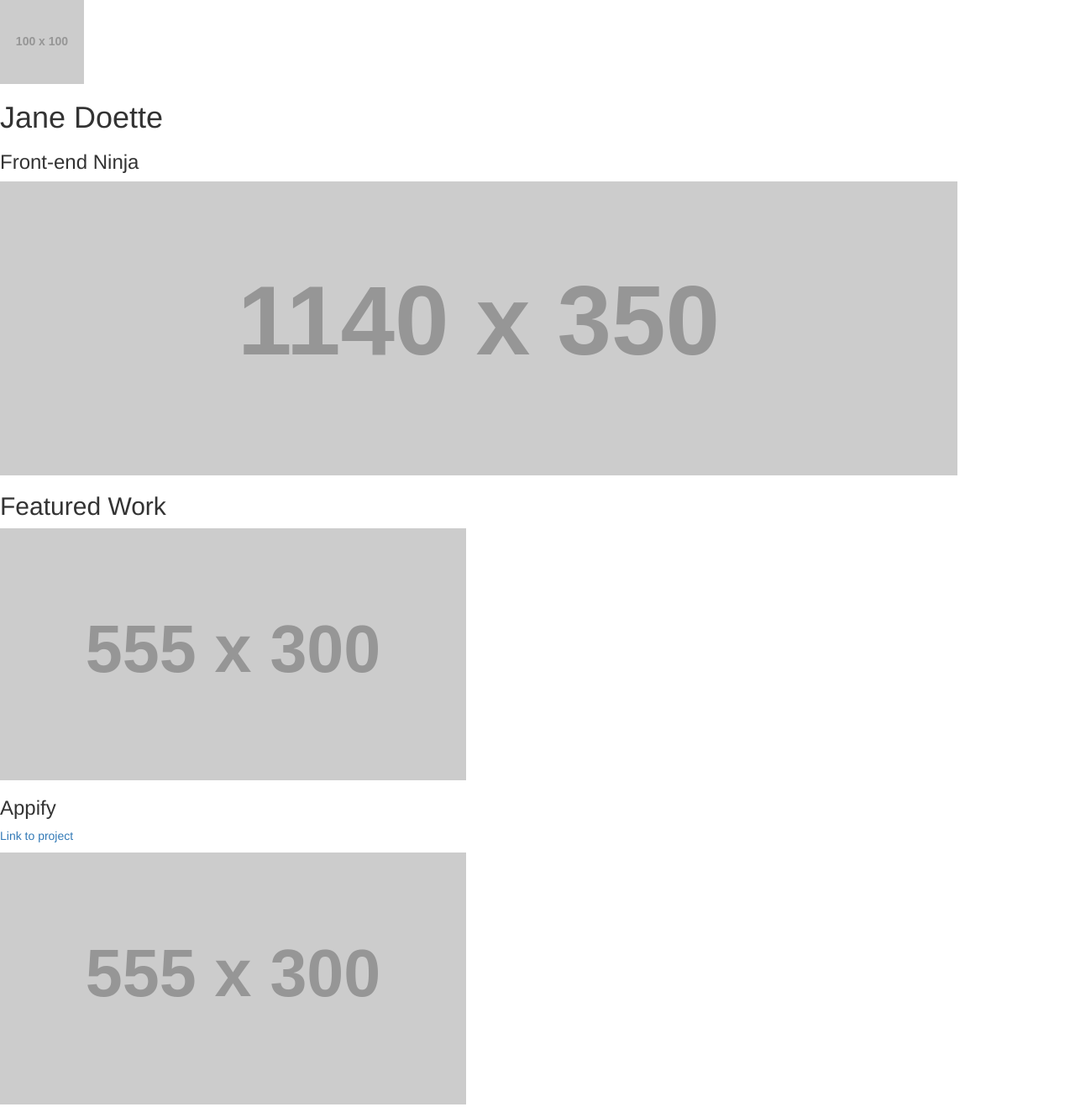
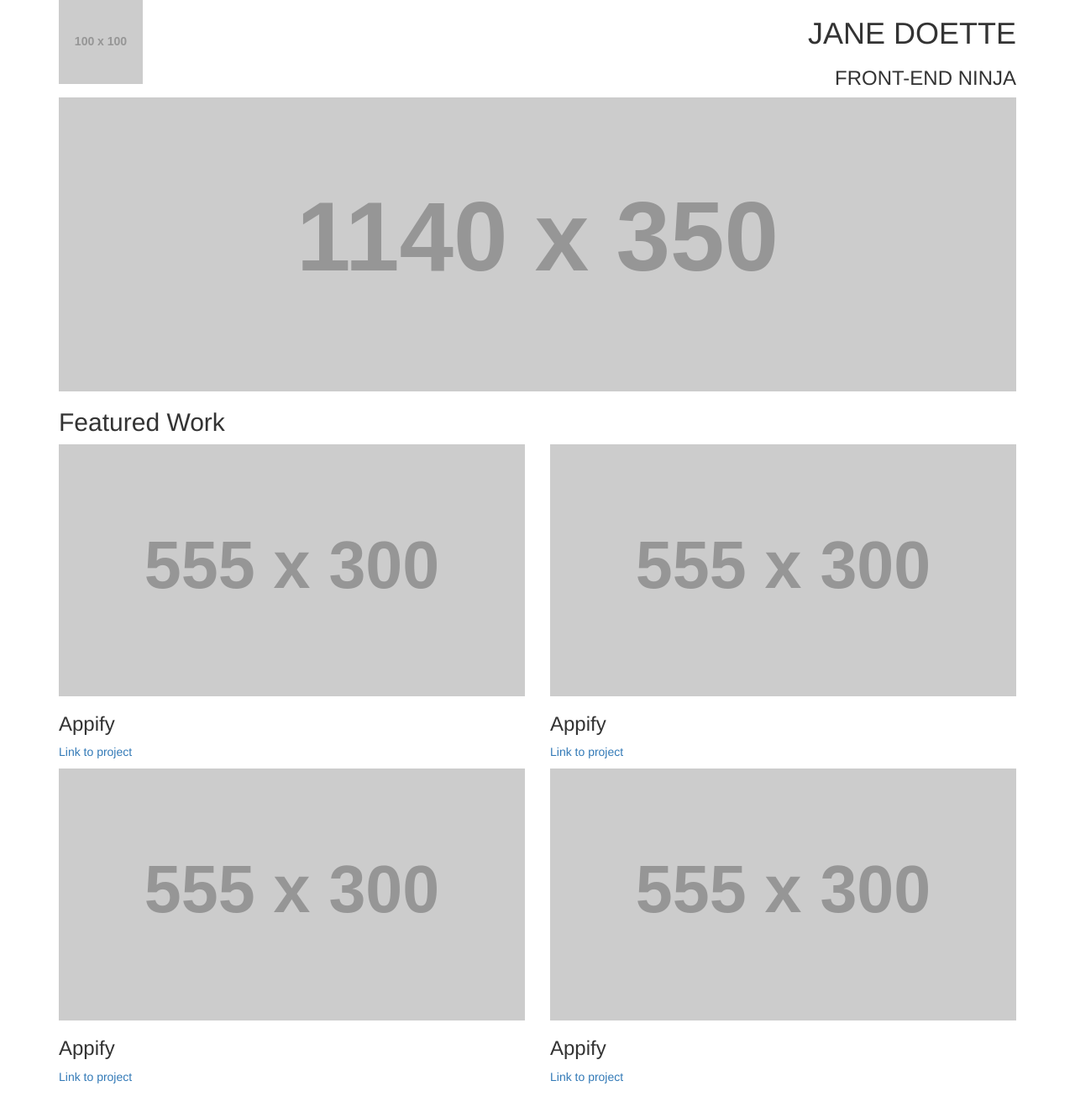
Before and after one commit to christian-acuna/fend-design-mockup-portfolio, a plain HTML site: page index.html in a window 1280 px wide. Shown: the top 1318 px of the page at 84% size. Drawn offline with nearby package versions, Linux system fonts and the light colour scheme; placeholder pictures from the web are drawn by us.

Commit message:
add grid and placeholder images with bootstrap

```diff
--- a/index.html
+++ b/index.html
@@ -9,6 +9,7 @@
     <!-- Bootstrap -->
     <link rel="stylesheet" href="css/bootstrap.min.css">
     <link rel="stylesheet" href="https://maxcdn.bootstrapcdn.com/font-awesome/4.4.0/css/font-awesome.min.css">
+    <link rel="stylesheet" href="css/style.css">
 
     <!-- HTML5 Shim and Respond.js IE8 support of HTML5 elements and media queries -->
     <!-- WARNING: Respond.js doesn't work if you view the page via file:// -->
@@ -18,41 +19,45 @@
     <![endif]-->
   </head>
   <body>
-    <div>
-      <div><img src="http://placehold.it/100x100"></div>
-      <div>
+    <div class="container">
+      <div class="row">
+        <div class="col-md-6"><img class="img-responsive" src="http://placehold.it/100x100"></div>
+        <div class="col-md-6 text-right text-uppercase">
           <h1>Jane Doette</h1>
           <h3>Front-end Ninja</h3>
         </div>
       </div>
-    <div>
-      <img src="http://placehold.it/1140x350">
+      <div class="row">
+        <img class="img-responsive col-md-12" src="http://placehold.it/1140x350">
       </div>
-    <div>
+      <div class="row">
+        <div class="col-md-12">
           <h2>Featured Work</h2>
         </div>
-    <div>
-      <div>
-        <img src="http://placehold.it/555x300">
+      </div>
+      <div class="row">
+        <div class="col-md-6">
+          <img class="img-responsive" src="http://placehold.it/555x300" data-toggle="modal" data-target="#project1">
           <h3>Appify</h3>
           <p><a href="http://github.com">Link to project</a></p>
         </div>
-      <div>
-        <img src="http://placehold.it/555x300">
+        <div class="col-md-6">
+          <img class="img-responsive" src="http://placehold.it/555x300">
           <h3>Appify</h3>
           <p><a href="http://github.com">Link to project</a></p>
         </div>
       </div>
-    <div>
-      <div>
-        <img src="http://placehold.it/555x300">
+      <div class="row">
+        <div class="col-md-6">
+          <img class="img-responsive" src="http://placehold.it/555x300">
           <h3>Appify</h3>
           <p><a href="http://github.com">Link to project</a></p>
         </div>
-      <div>
-        <img src="http://placehold.it/555x300">
+        <div class="col-md-6">
+          <img class="img-responsive" src="http://placehold.it/555x300">
           <h3>Appify</h3>
           <p><a href="http://github.com">Link to project</a></p>
+        </div>
       </div>
     </div>
 
@@ -60,5 +65,23 @@
     <script src="https://ajax.googleapis.com/ajax/libs/jquery/1.11.3/jquery.min.js"></script>
     <!-- Include all compiled plugins (below), or include individual files as needed -->
     <script src="js/bootstrap.min.js"></script>
+
+    <!-- Modal -->
+   <div class="modal fade" id="project1" tabindex="-1" role="dialog" aria-labelledby="myModalLabel" aria-hidden="true">
+       <div class="modal-dialog">
+           <div class="modal-content">
+               <div class="modal-header">
+                   <h4 class="modal-title" id="myModalLabel">Favorite App Page</h4>
+               </div>
+               <div class="modal-body">
+                   <img class="img-responsive" src="http://placehold.it/555x300">
+                   This was my first project in this class. I learned a lot about HTML and CSS.
+               </div>
+               <div class="modal-footer">
+                   <button type="button" class="btn btn-default" data-dismiss="modal">Close</button>
+               </div>
+           </div>
+       </div>
+   </div>
   </body>
 </html>
```
Also changed, not shown: bootstrap-prestructure.html (deleted, +0 -44 lines), css/style.css (added). Lines whose indentation alone changed are shown as unchanged.
